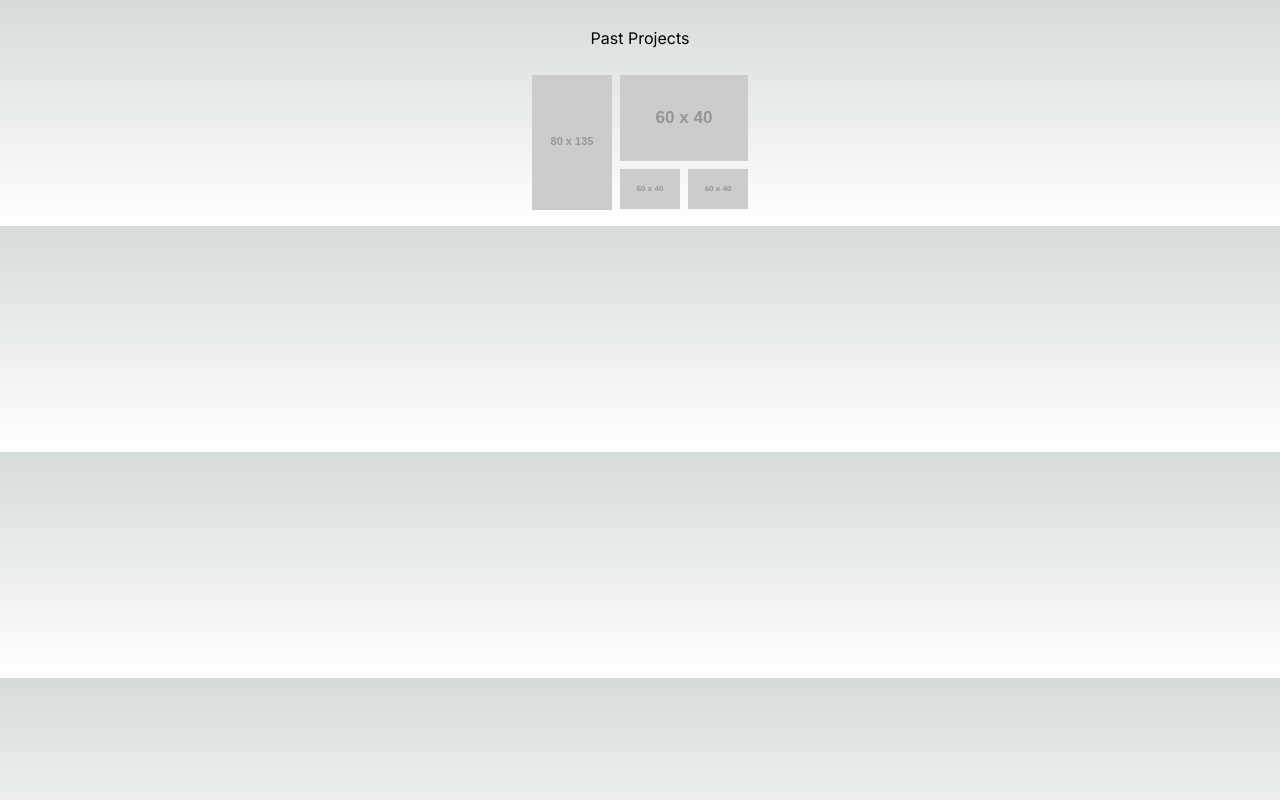
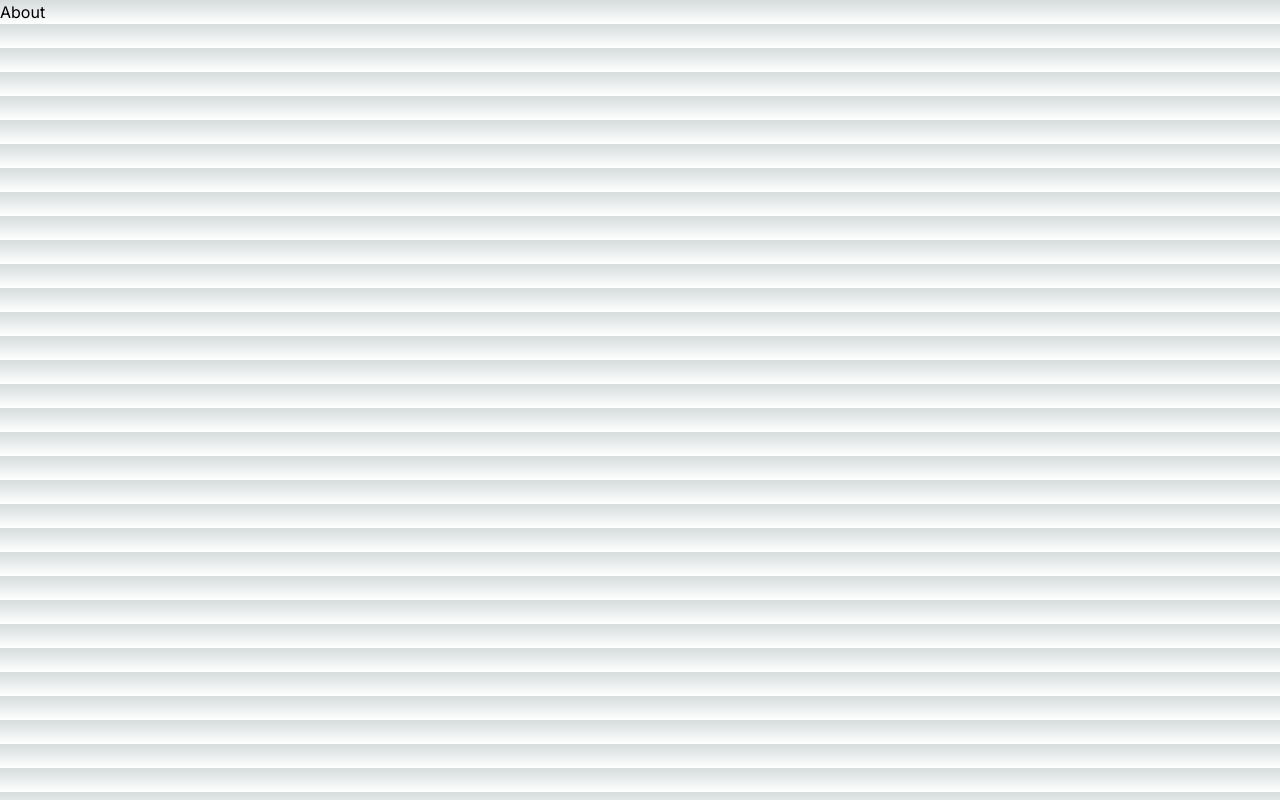
Before and after one commit to DISC-NU/DISC-NU-Website, a Next.js app in the folder disc-website/: page / in a window 1280 px wide. Built offline with nearby package versions, Linux system fonts and the light colour scheme.

Commit message:
update page.js
removed the default code to have a plaveholder code

```diff
--- a/disc-website/src/app/page.js
+++ b/disc-website/src/app/page.js
@@ -1,6 +1,8 @@
 import React from 'react';
 import PastProjects from './components/past-projects.js';
 
+
+
 export default function Home() {
-  return PastProjects; //todo: adjust this and the import once get template code fixed in past-projects.js
+  return <div> About</div>
 }
```
